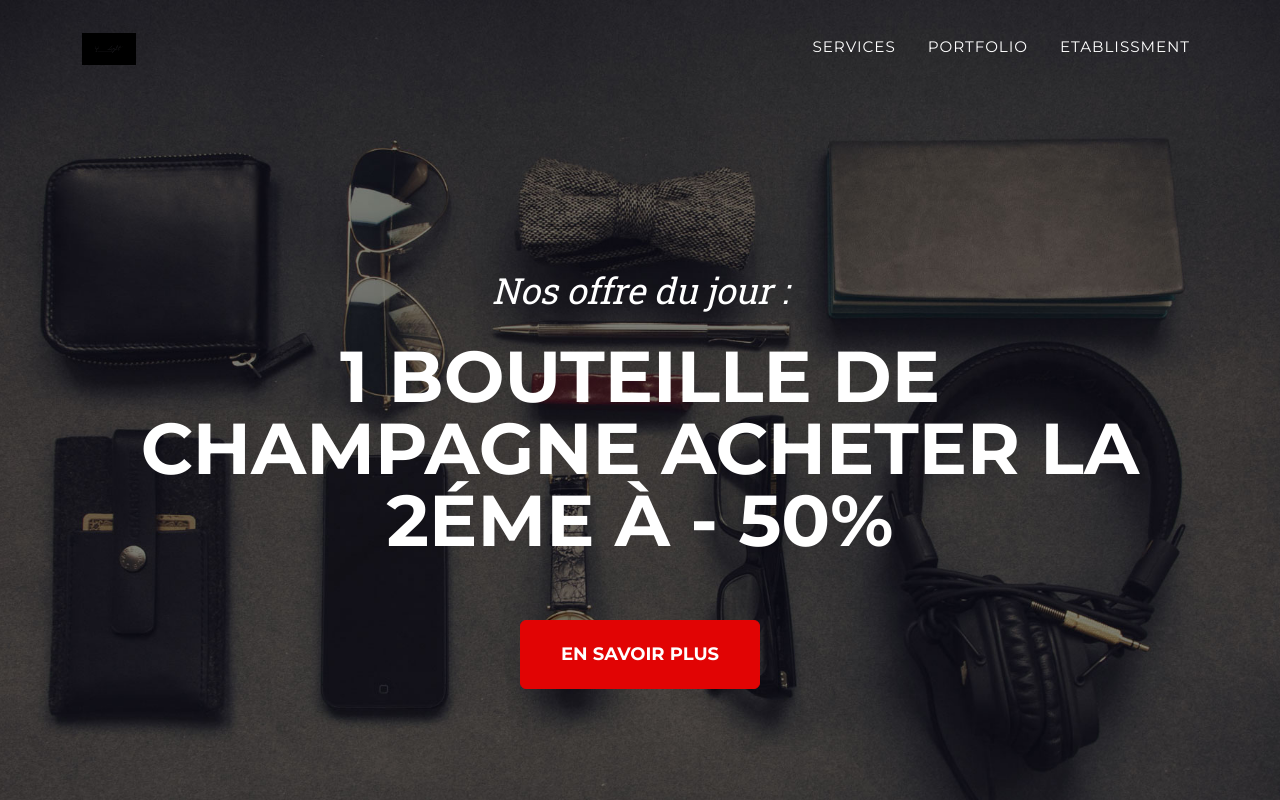
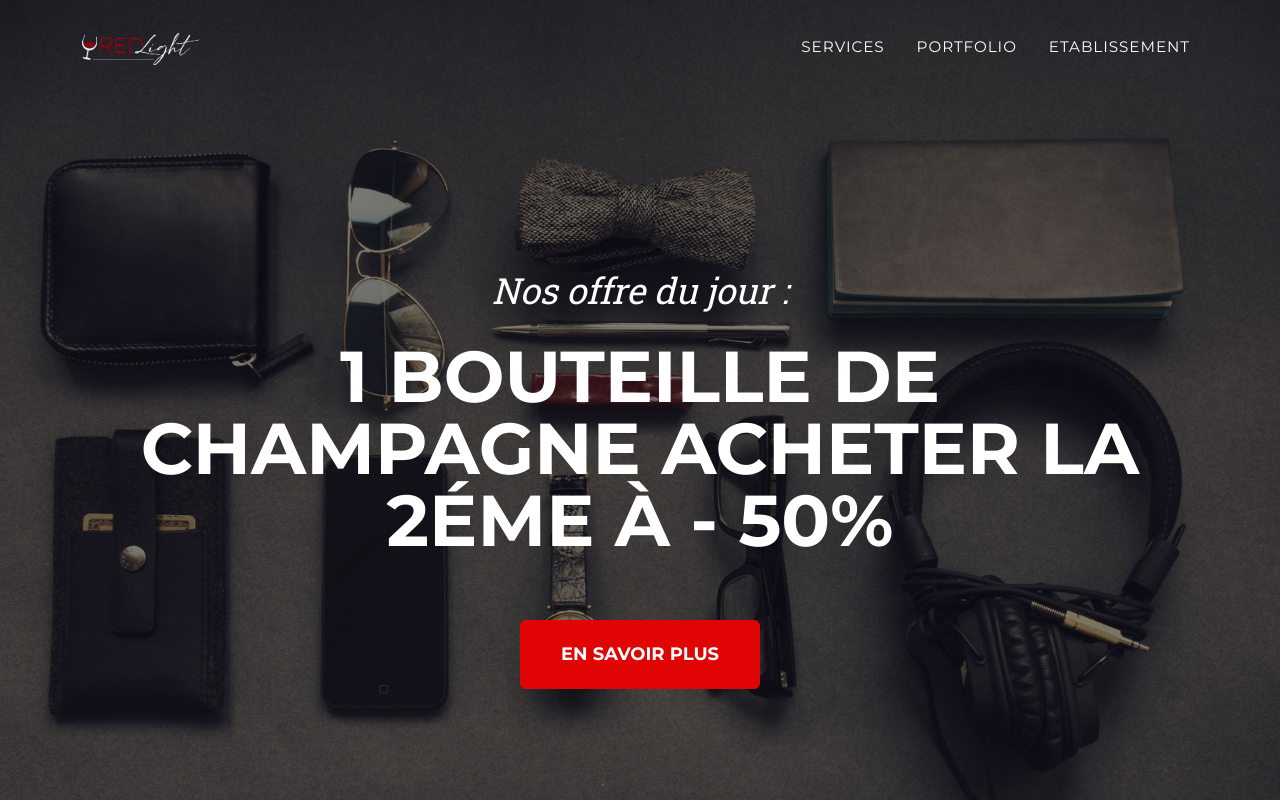
Before and after one commit to medhi25099/redlight, a website: page index.html in a window 1280 px wide. Shown: the top 800 px of the page. Drawn offline with nearby package versions, Linux system fonts and the light colour scheme.

Commit message:
update logo

```diff
--- a/index.html
+++ b/index.html
@@ -20,7 +20,7 @@
         <!-- Navigation-->
         <nav class="navbar navbar-expand-lg navbar-dark fixed-top" id="mainNav">
             <div class="container">
-                <a class="navbar-brand" href="#page-top"><img src="assets/img/a.svg" alt="..." /></a>
+                <a class="navbar-brand" href="#page-top"><img src="assets/img/test.png" alt="..." /></a>
                 <button class="navbar-toggler" type="button" data-bs-toggle="collapse" data-bs-target="#navbarResponsive" aria-controls="navbarResponsive" aria-expanded="false" aria-label="Toggle navigation">
                     Menu
                     <i class="fas fa-bars ms-1"></i>
@@ -29,7 +29,7 @@
                     <ul class="navbar-nav text-uppercase ms-auto py-4 py-lg-0">
                         <li class="nav-item"><a class="nav-link" href="#services">Services</a></li>
                         <li class="nav-item"><a class="nav-link" href="#portfolio">Portfolio</a></li>
-                        <li class="nav-item"><a class="nav-link" href="#etablissement">Etablissment</a></li>
+                        <li class="nav-item"><a class="nav-link" href="#portfolio">Etablissement</a></li>
                     </ul>
                 </div>
             </div>
```
Also changed, not shown: assets/img/test.png (added).
